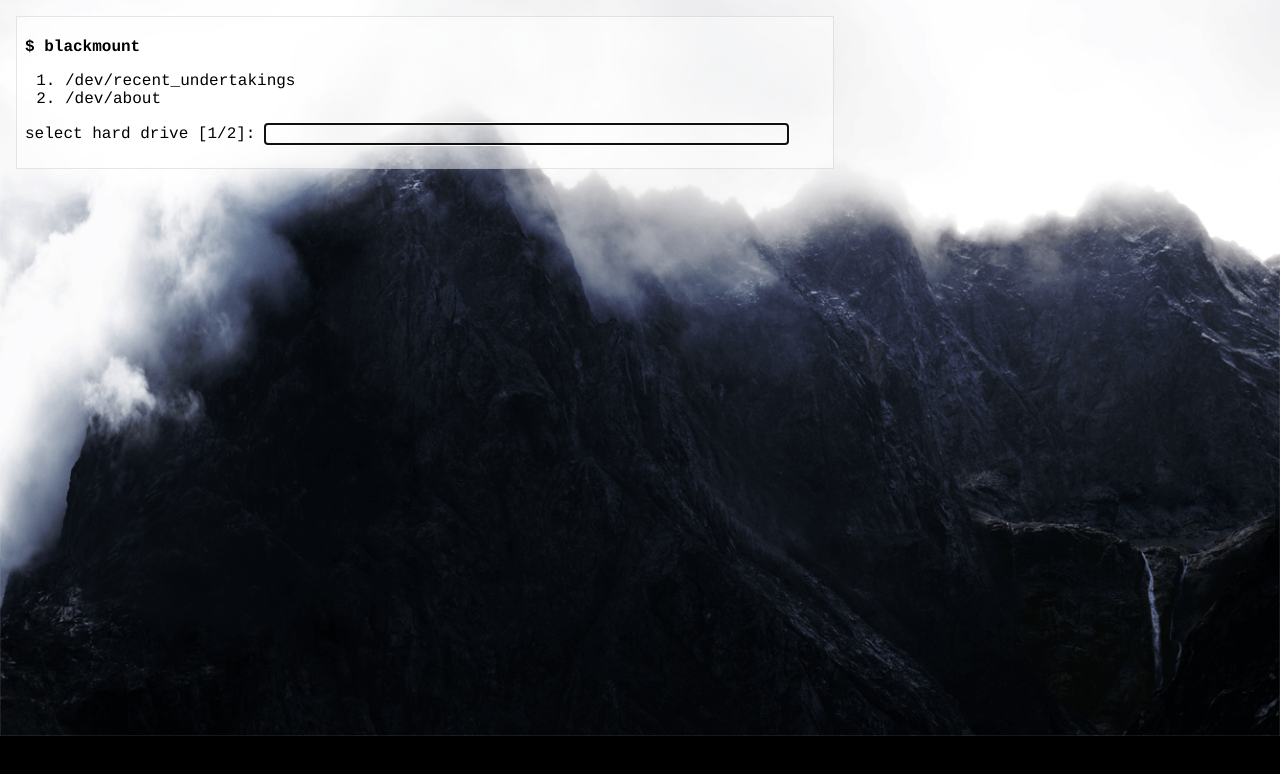
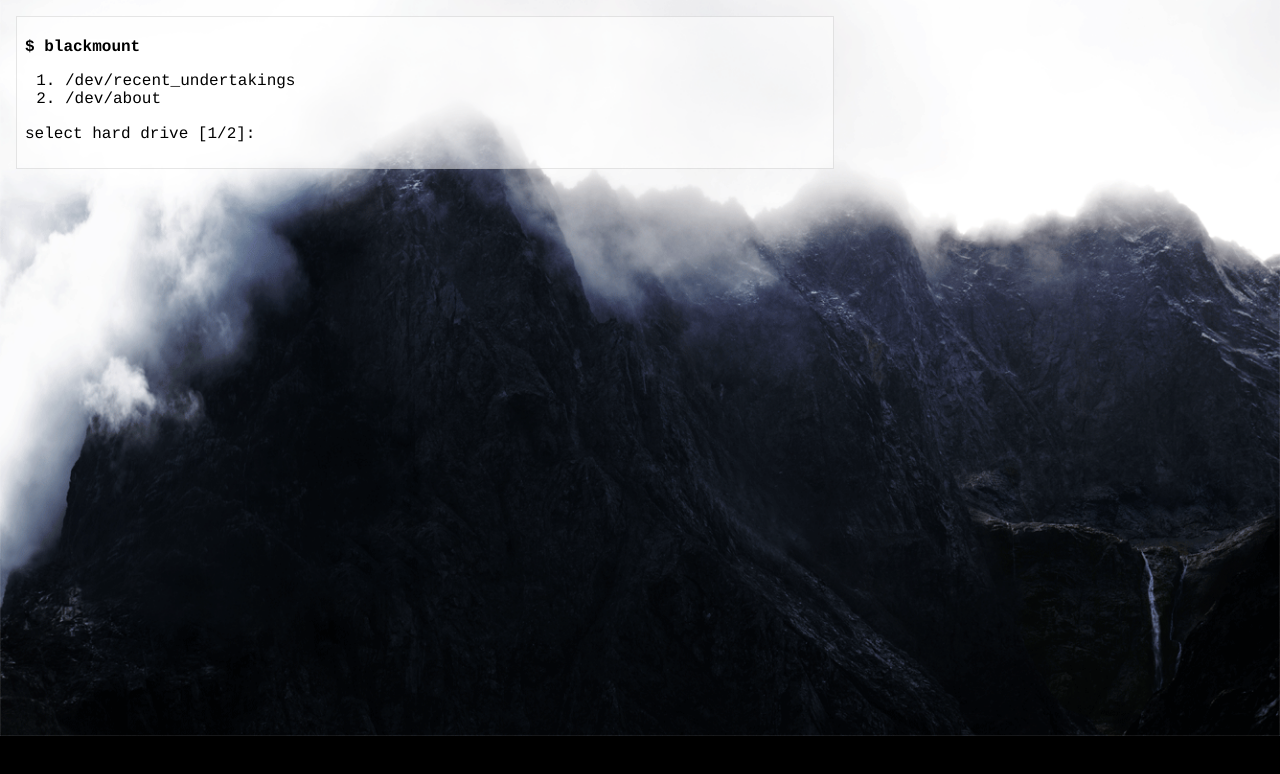
Before and after one commit to blackmount/blackmount.github.io, a plain HTML site: page index.html in a window 1280 px wide. Drawn offline with Linux system fonts and the light colour scheme.

Commit message:
chrome compatibility

```diff
--- a/index.html
+++ b/index.html
@@ -36,10 +36,11 @@
             form p {
                 white-space: nowrap;
             }
-            input {
+            input, input:focus {
                 font-family: Courier, monospace;
                 font-size: 1em;
-                border-width: 0em;
+                border-width: 0;
+                outline-width: 0;
                 background: none;
             }
             @media (max-width: 52em) {
@@ -62,7 +63,7 @@
                     <li><a href="#recent_undertakings" accesskey="1">/dev/recent_undertakings</a></li>
                     <li><a href="#about" accesskey="2">/dev/about</a></li>
                 </ol>
-                <form action="#" onsubmit="selectItem()">
+                <form action="#" onsubmit="selectItem();return false;">
                     <p>
                         select hard drive [1/2]:
                         <input type="text" size="54" maxlength="54"/>
@@ -219,7 +220,6 @@
                 if (link) {
                     link.click();
                 }
-                return false;
             }
         </script>
     </body>
```
